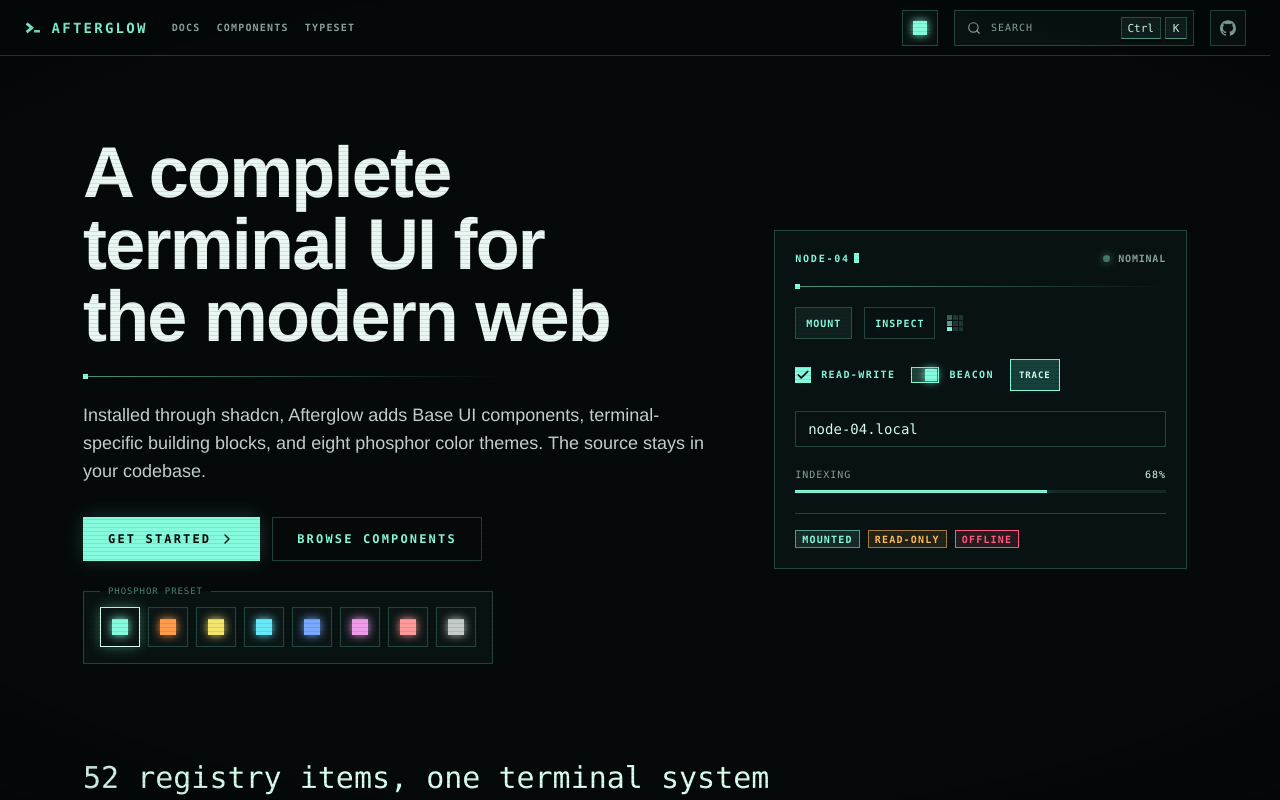
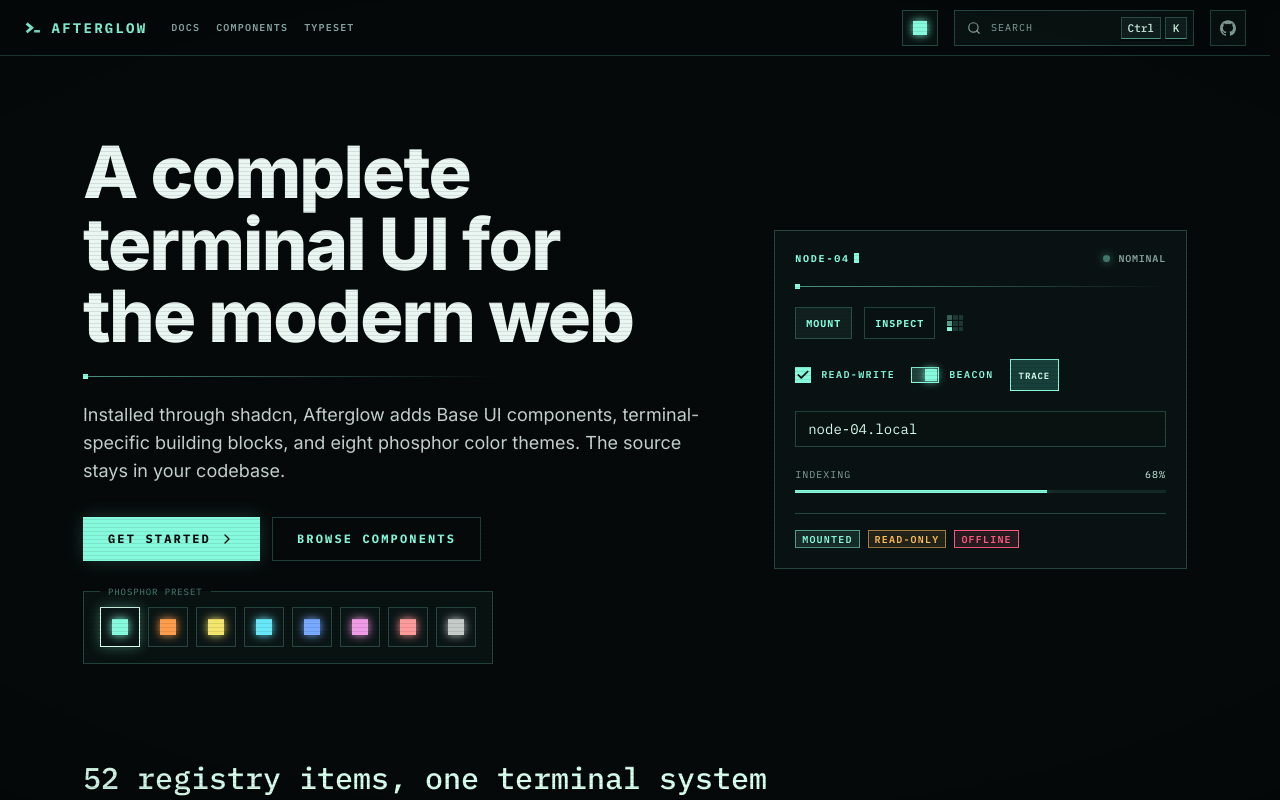
Before and after one commit to thebuilder/afterglow, a Next.js app: page / in a window 1280 px wide. Shown: the top 800 px of the page. Built offline with nearby package versions, Linux system fonts and the light colour scheme.

Commit message:
feat: use shared fonts across the site (#25)

```diff
--- a/app/globals.css
+++ b/app/globals.css
@@ -158,8 +158,8 @@
   --background-image-window-grip: repeating-linear-gradient(-45deg, transparent 0 2px, var(--window-grip) 2px 3px);
   --background-image-window-titlebar: repeating-linear-gradient(var(--window-titlebar-light) 0 1px, var(--window-titlebar-dark) 1px 3px);
   --font-heading: var(--font-mono);
-  --font-mono: "SFMono-Regular", "IBM Plex Mono", "Cascadia Mono", Consolas, monospace;
-  --font-sans: "Helvetica Neue", Inter, Arial, sans-serif;
+  --font-mono: var(--afterglow-font-mono, ui-monospace, monospace);
+  --font-sans: var(--afterglow-font-sans, ui-sans-serif, sans-serif);
   --text-1xs: 0.6875rem;
   --text-2xs: 0.625rem;
   --text-3xs: 0.5625rem;
--- a/app/layout.tsx
+++ b/app/layout.tsx
@@ -1,5 +1,6 @@
 import { Analytics } from "@vercel/analytics/next";
 import type { Metadata } from "next";
+import { IBM_Plex_Mono, Inter } from "next/font/google";
 
 import { PhosphorProvider } from "@/components/phosphor-provider";
 import { HOMEPAGE } from "@/lib/registry";
@@ -11,6 +12,16 @@
 const DESCRIPTION =
   "A complete terminal UI system for shadcn. Install the shared theme, Base UI components, and terminal-specific building blocks into your project.";
 const TITLE = "afterglow, terminal UI for shadcn";
+const ibmPlexMono = IBM_Plex_Mono({
+  subsets: ["latin"],
+  variable: "--afterglow-font-mono",
+  weight: ["400", "500", "600", "700"],
+});
+const inter = Inter({
+  subsets: ["latin"],
+  variable: "--afterglow-font-sans",
+  weight: "variable",
+});
 
 export const metadata: Metadata = {
   alternates: { canonical: HOMEPAGE },
@@ -36,7 +47,11 @@
   children,
 }: Readonly<{ children: React.ReactNode }>) {
   return (
-    <html lang="en" suppressHydrationWarning>
+    <html
+      className={`${ibmPlexMono.variable} ${inter.variable}`}
+      lang="en"
+      suppressHydrationWarning
+    >
       <body className="relative isolate min-h-svh antialiased">
         <PhosphorProvider>
           {children}
--- a/app/page.tsx
+++ b/app/page.tsx
@@ -126,7 +126,7 @@
               render={<Link href="/components" />}
               variant="outline"
             >
-              <span className="leading-none">View all components</span>
+              View all components
               <ChevronRightIcon />
             </Button>
           </div>
--- a/public/r/registry.json
+++ b/public/r/registry.json
@@ -164,8 +164,8 @@
           "background-image-window-grip": "repeating-linear-gradient(-45deg, transparent 0 2px, var(--window-grip) 2px 3px)",
           "background-image-window-titlebar": "repeating-linear-gradient(var(--window-titlebar-light) 0 1px, var(--window-titlebar-dark) 1px 3px)",
           "font-heading": "var(--font-mono)",
-          "font-mono": "\"SFMono-Regular\", \"IBM Plex Mono\", \"Cascadia Mono\", Consolas, monospace",
-          "font-sans": "\"Helvetica Neue\", Inter, Arial, sans-serif",
+          "font-mono": "var(--afterglow-font-mono, ui-monospace, monospace)",
+          "font-sans": "var(--afterglow-font-sans, ui-sans-serif, sans-serif)",
           "text-1xs": "0.6875rem",
           "text-2xs": "0.625rem",
           "text-3xs": "0.5625rem",
--- a/public/r/theme.json
+++ b/public/r/theme.json
@@ -10,8 +10,8 @@
       "background-image-window-grip": "repeating-linear-gradient(-45deg, transparent 0 2px, var(--window-grip) 2px 3px)",
       "background-image-window-titlebar": "repeating-linear-gradient(var(--window-titlebar-light) 0 1px, var(--window-titlebar-dark) 1px 3px)",
       "font-heading": "var(--font-mono)",
-      "font-mono": "\"SFMono-Regular\", \"IBM Plex Mono\", \"Cascadia Mono\", Consolas, monospace",
-      "font-sans": "\"Helvetica Neue\", Inter, Arial, sans-serif",
+      "font-mono": "var(--afterglow-font-mono, ui-monospace, monospace)",
+      "font-sans": "var(--afterglow-font-sans, ui-sans-serif, sans-serif)",
       "text-1xs": "0.6875rem",
       "text-2xs": "0.625rem",
       "text-3xs": "0.5625rem",
--- a/registry.json
+++ b/registry.json
@@ -164,8 +164,8 @@
           "background-image-window-grip": "repeating-linear-gradient(-45deg, transparent 0 2px, var(--window-grip) 2px 3px)",
           "background-image-window-titlebar": "repeating-linear-gradient(var(--window-titlebar-light) 0 1px, var(--window-titlebar-dark) 1px 3px)",
           "font-heading": "var(--font-mono)",
-          "font-mono": "\"SFMono-Regular\", \"IBM Plex Mono\", \"Cascadia Mono\", Consolas, monospace",
-          "font-sans": "\"Helvetica Neue\", Inter, Arial, sans-serif",
+          "font-mono": "var(--afterglow-font-mono, ui-monospace, monospace)",
+          "font-sans": "var(--afterglow-font-sans, ui-sans-serif, sans-serif)",
           "text-1xs": "0.6875rem",
           "text-2xs": "0.625rem",
           "text-3xs": "0.5625rem",
--- a/registry/terminal/theme.mjs
+++ b/registry/terminal/theme.mjs
@@ -207,9 +207,8 @@
   "background-image-window-titlebar":
     "repeating-linear-gradient(var(--window-titlebar-light) 0 1px, var(--window-titlebar-dark) 1px 3px)",
   "font-heading": "var(--font-mono)",
-  "font-mono":
-    '"SFMono-Regular", "IBM Plex Mono", "Cascadia Mono", Consolas, monospace',
-  "font-sans": '"Helvetica Neue", Inter, Arial, sans-serif',
+  "font-mono": "var(--afterglow-font-mono, ui-monospace, monospace)",
+  "font-sans": "var(--afterglow-font-sans, ui-sans-serif, sans-serif)",
 
   "text-1xs": "0.6875rem",
   "text-2xs": "0.625rem",
```
